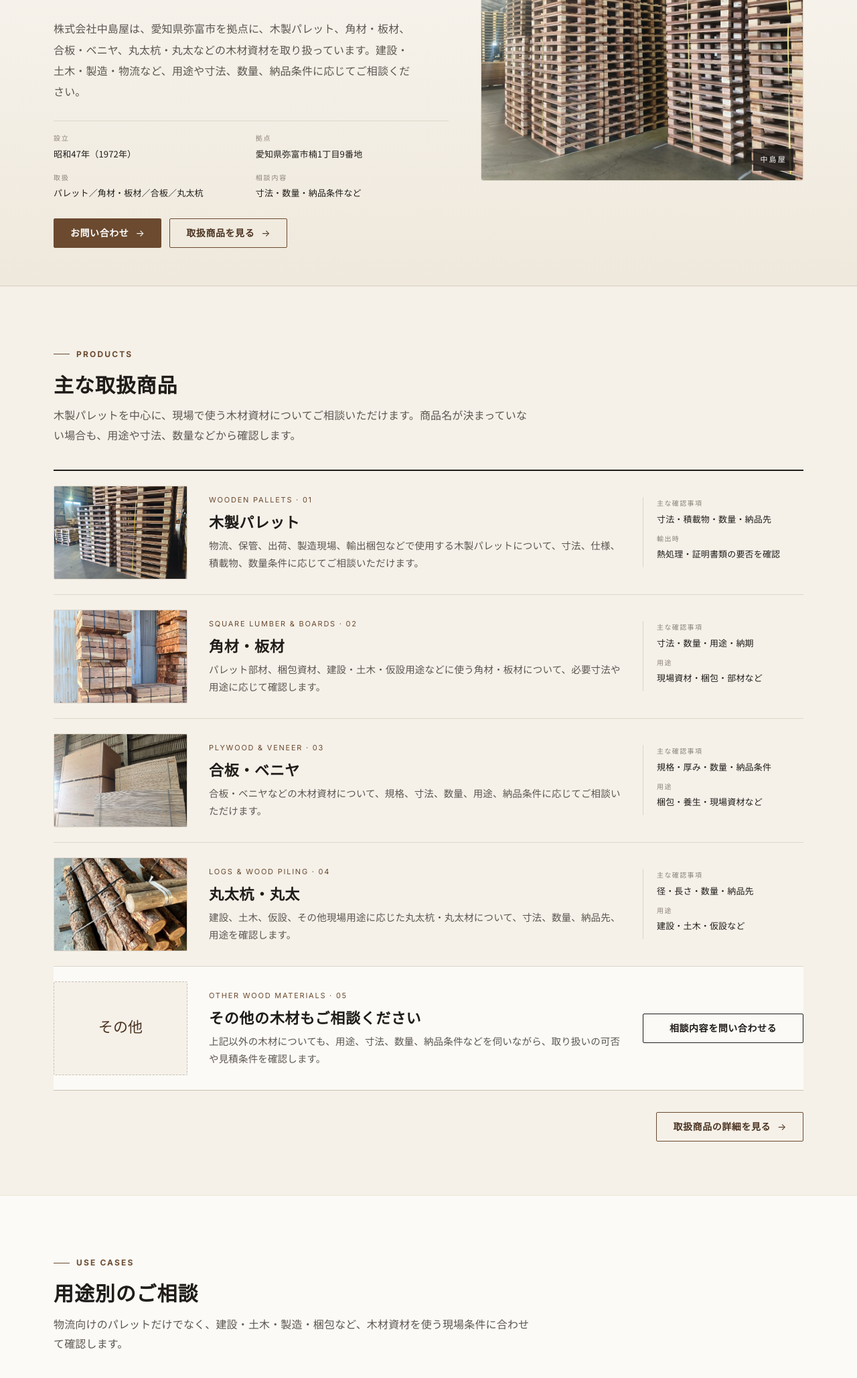
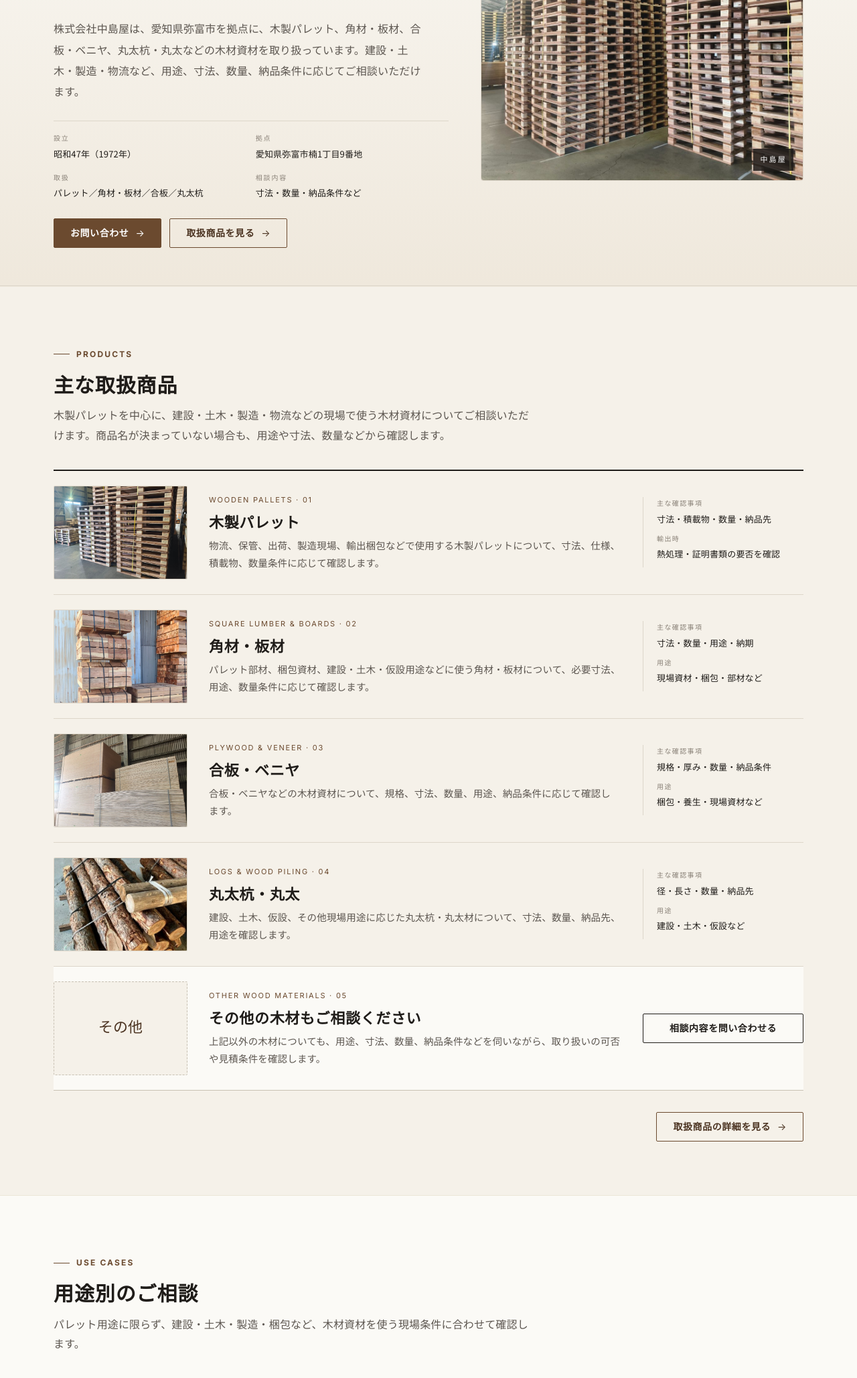
Before and after one commit to ridicule8093/nakajimaya-site, a plain HTML site: page index.html in a window 1280 px wide. Shown: the part 424-2481 px from the top of the page at 67% size. Drawn offline with Linux system fonts and the light colour scheme.

Commit message:
Refine home page copy

```diff
--- a/index.html
+++ b/index.html
@@ -43,7 +43,7 @@
     <div>
       <span class="eyebrow">Wood Pallets &amp; Wood Materials</span>
       <h1>木製パレットから、<br>現場で使う木材資材まで。</h1>
-      <p class="lead">株式会社中島屋は、愛知県弥富市を拠点に、木製パレット、角材・板材、合板・ベニヤ、丸太杭・丸太などの木材資材を取り扱っています。建設・土木・製造・物流など、用途や寸法、数量、納品条件に応じてご相談ください。</p>
+      <p class="lead">株式会社中島屋は、愛知県弥富市を拠点に、木製パレット、角材・板材、合板・ベニヤ、丸太杭・丸太などの木材資材を取り扱っています。建設・土木・製造・物流など、用途、寸法、数量、納品条件に応じてご相談いただけます。</p>
       <dl class="hero-meta">
         <div><dt>設立</dt><dd>昭和47年（1972年）</dd></div>
         <div><dt>拠点</dt><dd>愛知県弥富市楠1丁目9番地</dd></div>
@@ -64,7 +64,7 @@
     <div class="section-head">
       <span class="eyebrow">Products</span>
       <h2>主な取扱商品</h2>
-      <p>木製パレットを中心に、現場で使う木材資材についてご相談いただけます。商品名が決まっていない場合も、用途や寸法、数量などから確認します。</p>
+      <p>木製パレットを中心に、建設・土木・製造・物流などの現場で使う木材資材についてご相談いただけます。商品名が決まっていない場合も、用途や寸法、数量などから確認します。</p>
     </div>
 
     <div class="product-table">
@@ -73,7 +73,7 @@
         <div class="body">
           <span class="ja-sub">Wooden Pallets · 01</span>
           <h3>木製パレット</h3>
-          <p>物流、保管、出荷、製造現場、輸出梱包などで使用する木製パレットについて、寸法、仕様、積載物、数量条件に応じてご相談いただけます。</p>
+          <p>物流、保管、出荷、製造現場、輸出梱包などで使用する木製パレットについて、寸法、仕様、積載物、数量条件に応じて確認します。</p>
         </div>
         <dl class="spec">
           <dt>主な確認事項</dt>
@@ -88,7 +88,7 @@
         <div class="body">
           <span class="ja-sub">Square Lumber &amp; Boards · 02</span>
           <h3>角材・板材</h3>
-          <p>パレット部材、梱包資材、建設・土木・仮設用途などに使う角材・板材について、必要寸法や用途に応じて確認します。</p>
+          <p>パレット部材、梱包資材、建設・土木・仮設用途などに使う角材・板材について、必要寸法、用途、数量条件に応じて確認します。</p>
         </div>
         <dl class="spec">
           <dt>主な確認事項</dt>
@@ -103,7 +103,7 @@
         <div class="body">
           <span class="ja-sub">Plywood &amp; Veneer · 03</span>
           <h3>合板・ベニヤ</h3>
-          <p>合板・ベニヤなどの木材資材について、規格、寸法、数量、用途、納品条件に応じてご相談いただけます。</p>
+          <p>合板・ベニヤなどの木材資材について、規格、寸法、数量、用途、納品条件に応じて確認します。</p>
         </div>
         <dl class="spec">
           <dt>主な確認事項</dt>
@@ -152,7 +152,7 @@
     <div class="section-head">
       <span class="eyebrow">Use cases</span>
       <h2>用途別のご相談</h2>
-      <p>物流向けのパレットだけでなく、建設・土木・製造・梱包など、木材資材を使う現場条件に合わせて確認します。</p>
+      <p>パレット用途に限らず、建設・土木・製造・梱包など、木材資材を使う現場条件に合わせて確認します。</p>
     </div>
     <ul class="strength-list">
       <li>
@@ -184,13 +184,13 @@
     <div class="section-head">
       <span class="eyebrow">Support</span>
       <h2>中島屋にご相談いただけること</h2>
-      <p>決まった商品名がある場合だけでなく、使用目的や現物写真、図面、必要数量などをもとに、対応可否や見積条件を確認します。</p>
+      <p>決まった商品名がある場合だけでなく、使用目的や現物写真、図面、必要数量などをもとに、対応可否や見積条件を確認します。希望する樹種や硬さ、耐久性などの要件がある場合もお知らせください。</p>
     </div>
     <div class="flow-table">
       <div class="flow-row">
         <span class="step">01</span>
         <h3>用途・仕様の確認</h3>
-        <p>必要寸法、使用目的、積載物、使用環境、既存品の有無などを確認します。</p>
+        <p>必要寸法、使用目的、積載物、使用環境、既存品の有無、希望樹種や硬さなどを確認します。</p>
       </div>
       <div class="flow-row">
         <span class="step">02</span>
@@ -216,7 +216,7 @@
     <div>
       <span class="eyebrow">Contact</span>
       <h2>木製パレット・木材資材についてご相談ください。</h2>
-      <p>用途・寸法・数量・納品条件などを分かる範囲でお知らせください。</p>
+      <p>用途・寸法・数量・納品条件に加え、希望樹種や硬さなどの要件があればお知らせください。</p>
     </div>
     <a href="contact.html" class="btn">お問い合わせへ</a>
   </div>
```
